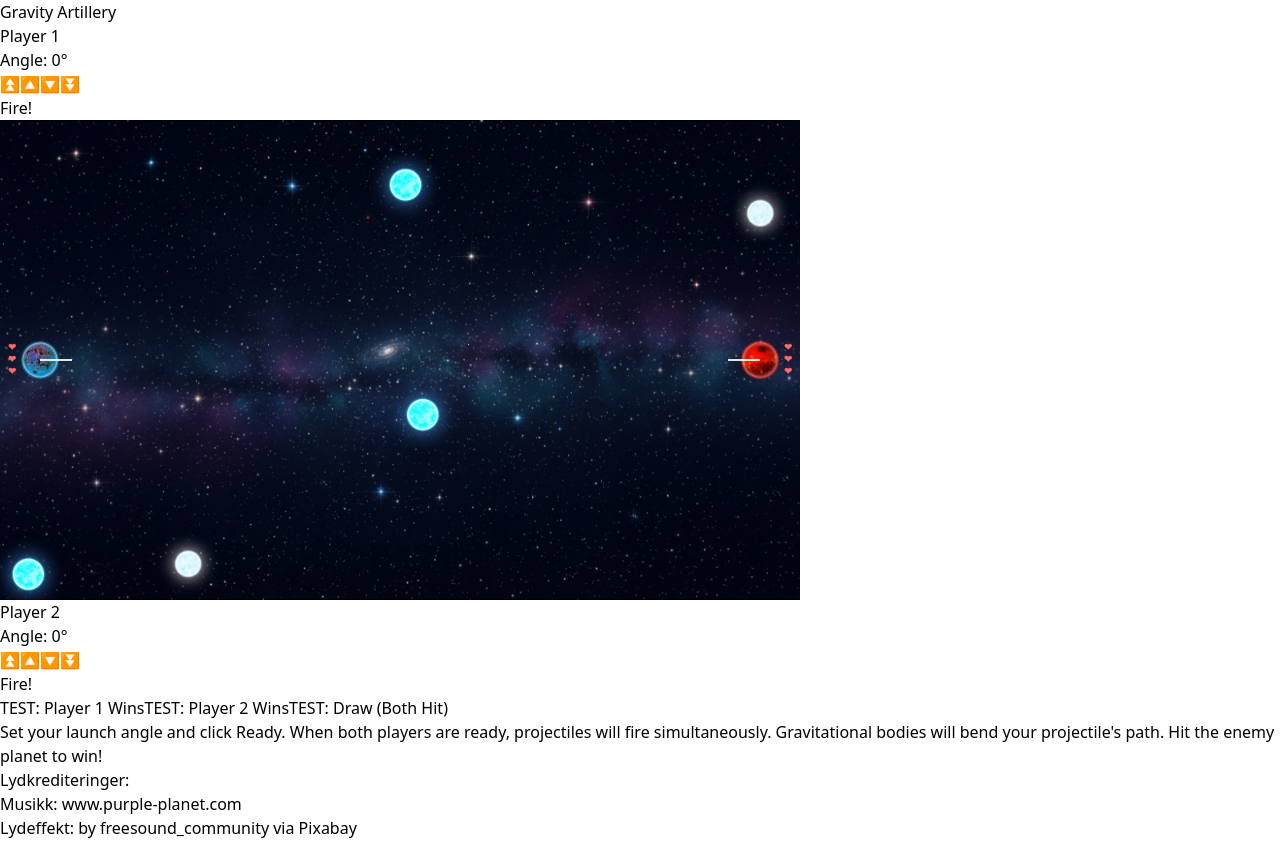
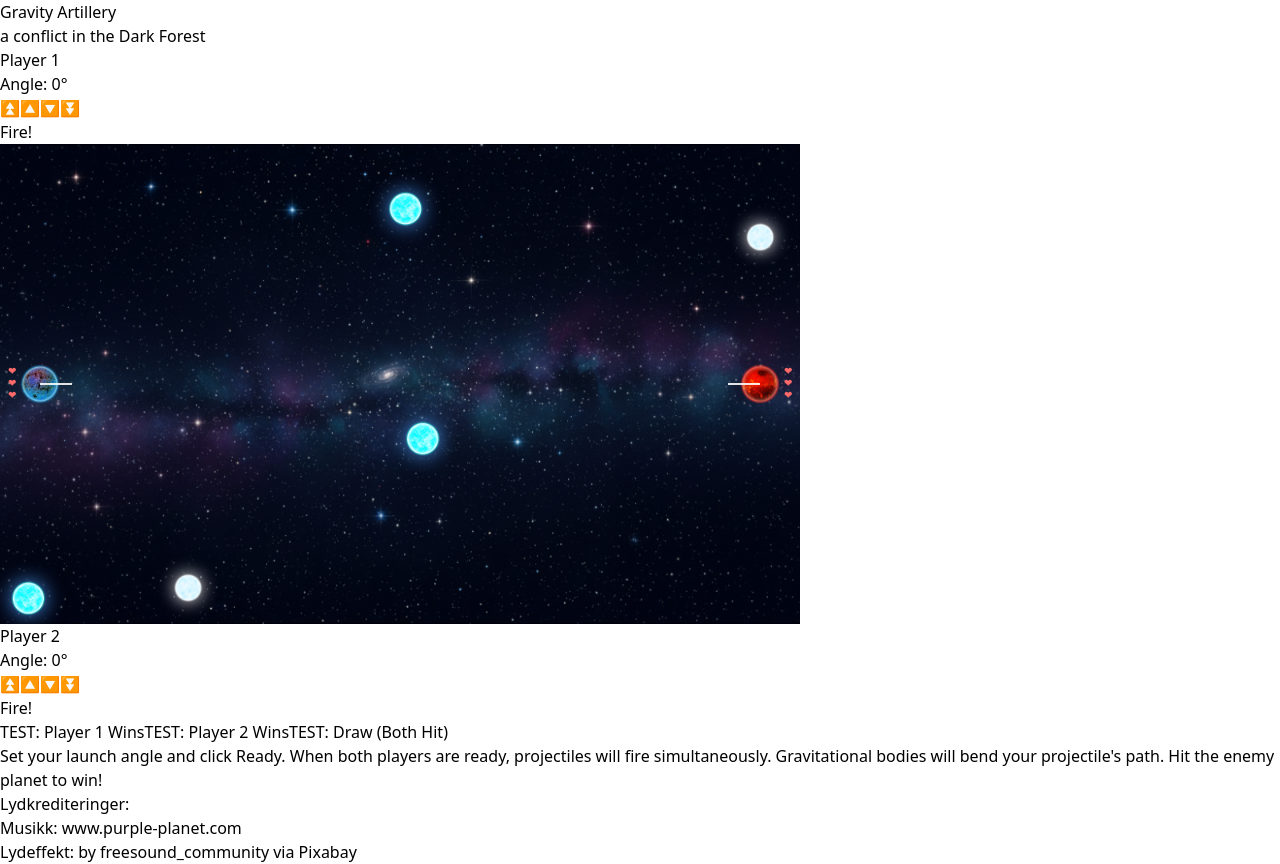
Before and after one commit to Lossfelt/Gravity_Artillery, a React (Vite) app: page / in a window 1280 px wide. Before the commit the page ends 840 px from the top, so only its background shows below. Built offline with nearby package versions, Linux system fonts and the light colour scheme.

Commit message:
Lagt til undertittel

```diff
--- a/src/GravityArtilleryGame.tsx
+++ b/src/GravityArtilleryGame.tsx
@@ -65,7 +65,10 @@ const GravityArtilleryGame = () => {
     }`}>
       {/* Hide title in mobile landscape to save vertical space */}
       {!isMobileLandscape && (
-        <h1 className="text-2xl md:text-4xl font-bold text-white mb-4 md:mb-8">Gravity Artillery</h1>
+        <div className="text-center mb-4 md:mb-8">
+          <h1 className="text-2xl md:text-4xl font-bold text-white mb-1">Gravity Artillery</h1>
+          <p className="text-xs md:text-sm text-gray-500 italic">a conflict in the Dark Forest</p>
+        </div>
       )}
 
       <div className={`flex ${controlsOnSides ? 'flex-row' : 'flex-col'} items-center justify-center gap-4 w-full`}>
```
